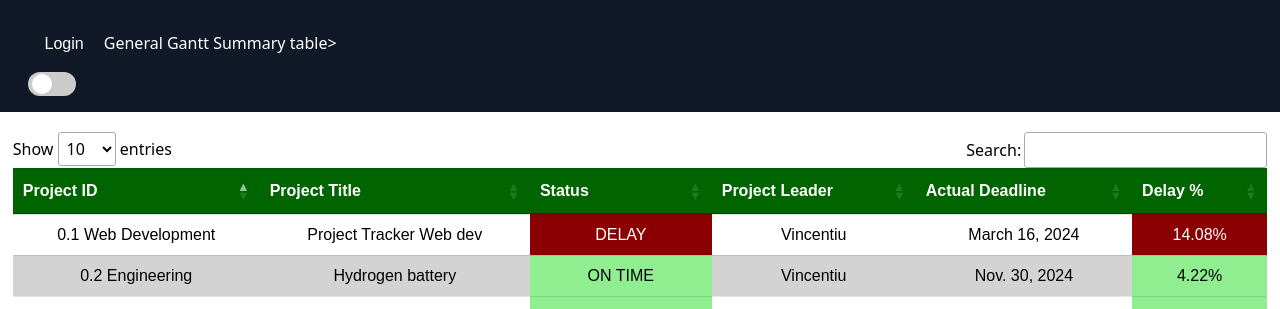
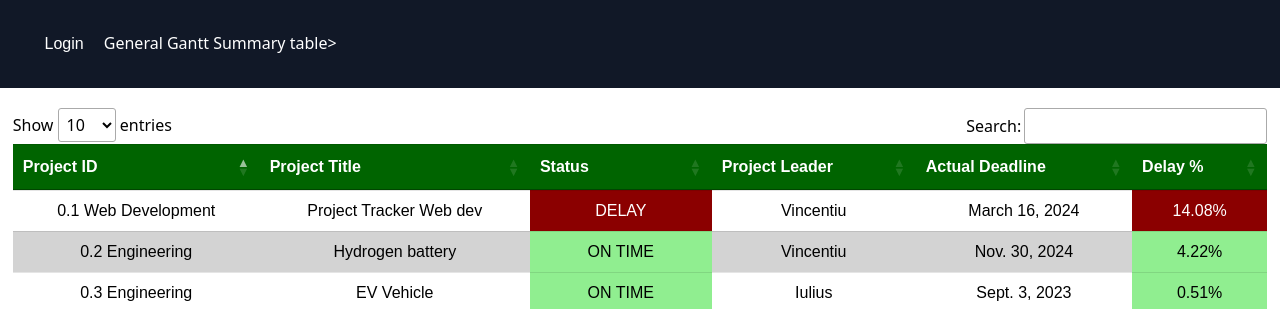
Before and after one commit to itsVinM/Python_Project_Tracker, a Django app: template Project/main/tracker/templates/tracker/project_tracker.html in a window 1280 px wide. Shown: the top 309 px of the page. Run offline with Django 4.2, Linux system fonts and the light colour scheme; the template is opened without the code that fills it: values that come from a table or form of the project are taken from there, others are empty; data comes from the database, SQL or seed files in the repository; both versions use the stored data as it was after the commit; parts of the project's set-up code (start-up, migrations or seed data) failed here and were passed over; some libraries are stand-ins or nearby versions.

Commit message:
user | online

```diff
--- a/Project/main/templates/base.html
+++ b/Project/main/templates/base.html
@@ -19,45 +19,7 @@
             cursor: pointer;
         }
 
-        .toggle-switch {
-            display: flex;
-            align-items: center;
-        }
 
-        .toggle-label {
-            margin-right: 0.5rem;
-        }
-
-        .toggle-input {
-            height: 0;
-            width: 0;
-            visibility: hidden;
-        }
-
-        .toggle-slider {
-            position: relative;
-            cursor: pointer;
-            height: 1.5rem;
-            width: 3rem;
-            background-color: #ccc;
-            border-radius: 1rem;
-        }
-
-        .toggle-slider:before {
-            content: "";
-            position: absolute;
-            height: 1.25rem;
-            width: 1.25rem;
-            left: 0.25rem;
-            bottom: 0.125rem;
-            background-color: white;
-            border-radius: 50%;
-            transition: 0.4s;
-        }
-
-        .toggle-input:checked + .toggle-slider:before {
-            transform: translateX(1.5rem);
-        }
     </style>
 </head>
 
@@ -83,11 +45,6 @@
                     <button class="project.button"><a href="project_tracker.html">Summary table></a></button>
                 {% endif %}
 
-                <div class="toggle-switch">
-                    <input type="checkbox" id="themeSwitch" class="toggle-input" onchange="toggleTheme('{{ theme }}')">
-
-                    <label for="themeSwitch" class="toggle-slider"></label>
-                </div>
             </div>
         </div>
     </header>
--- a/Project/main/tracker/templates/tracker/gantt.html
+++ b/Project/main/tracker/templates/tracker/gantt.html
@@ -16,10 +16,10 @@
           }
 
       .Header img {
-              max-width: 100%;
+              width: 800;
               height: 100;
               display: block;
-              margin: 0 auto;
+              margin: 10 ;
               max-height: 80px;
       }
 
--- a/Project/main/tracker/views.py
+++ b/Project/main/tracker/views.py
@@ -149,6 +149,11 @@ def overall_gantt_chart(request):
     # Assuming 'projects' is a queryset of all projects
     projects = ProjectTracker.objects.all()
 
+    # Filter projects based on request parameters (if any)
+    project_name = request.GET.get('project_name')
+    if project_name:
+        projects = projects.filter(name=project_name)
+
     # Create a Pandas DataFrame for the overall Gantt chart
     data = pd.DataFrame({
         'Task': [project.name for project in projects],
```
Also changed, not shown: Project/main/db.sqlite3.
